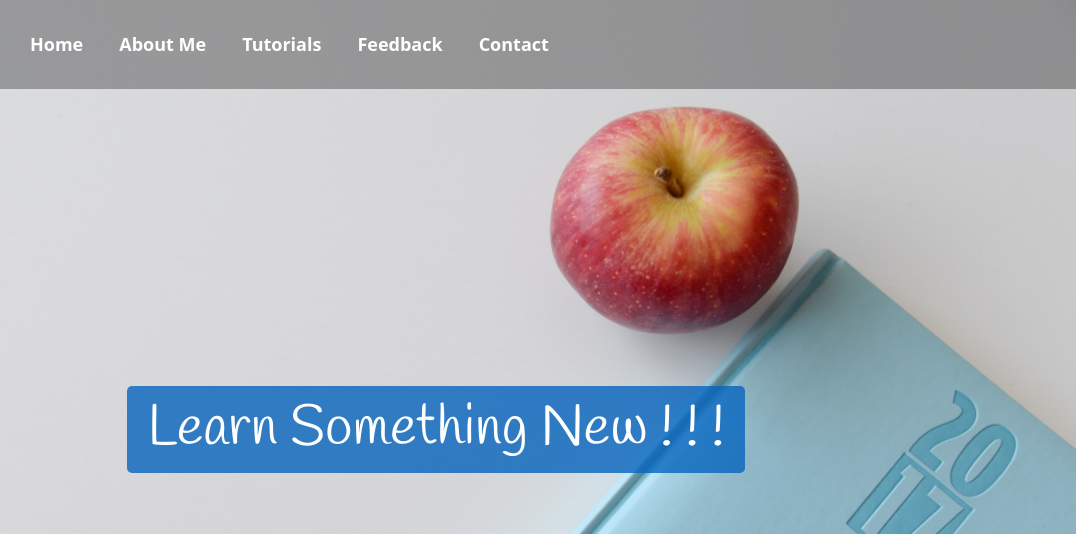
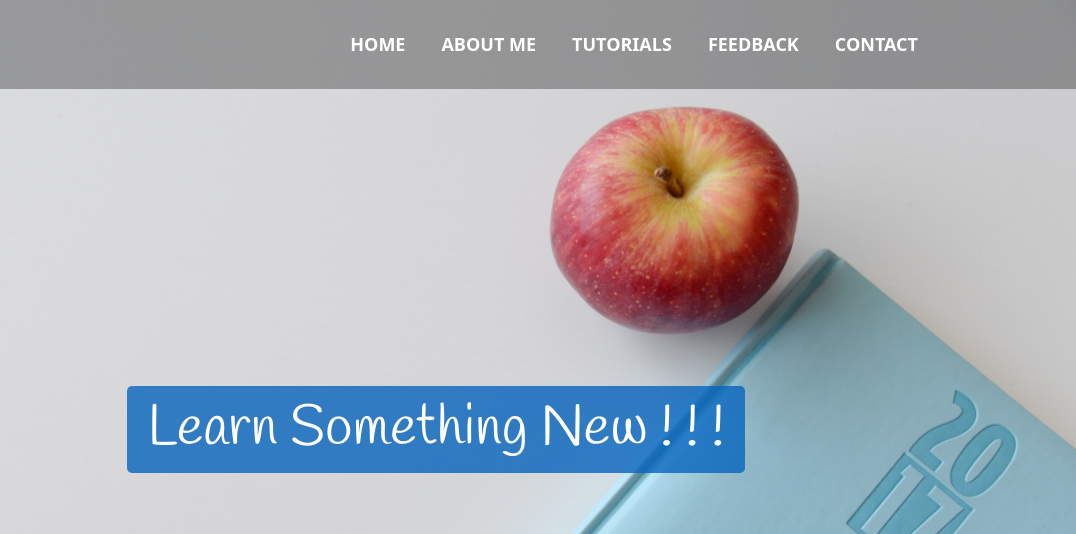
Before and after one commit to Robin1545/Bootstrap-Project, a plain HTML site: page index.html in a window 1280 px wide. Shown: the top 534 px of the page, 204-1280 px from the left. Drawn offline with nearby package versions, Linux system fonts and the light colour scheme.

Commit message:
margin-left

```diff
--- a/style.css
+++ b/style.css
@@ -51,7 +51,11 @@ header
 {
     color: white;
 }
-
+.navbar-nav
+{
+    margin-left: auto;
+    text-transform: uppercase;
+}
 
 
 
```
Also changed, not shown: index.html (indentation only).
